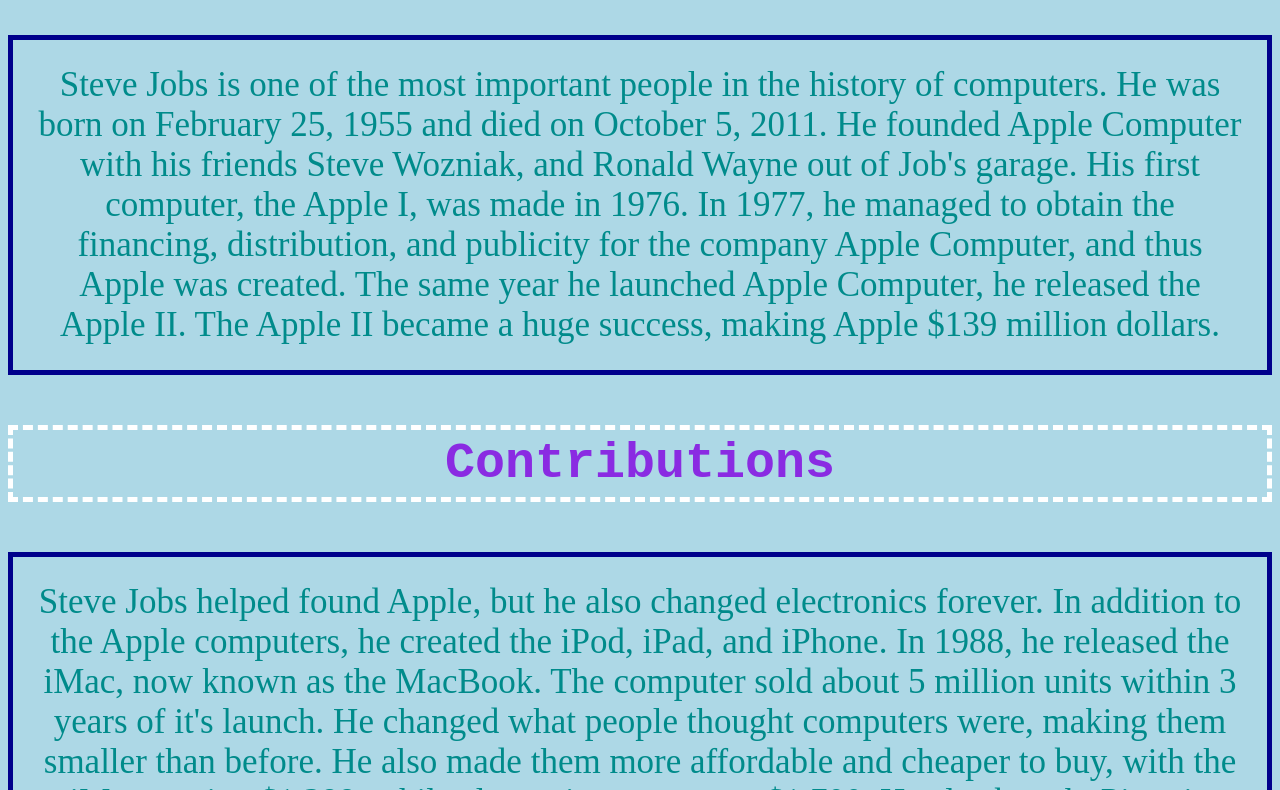
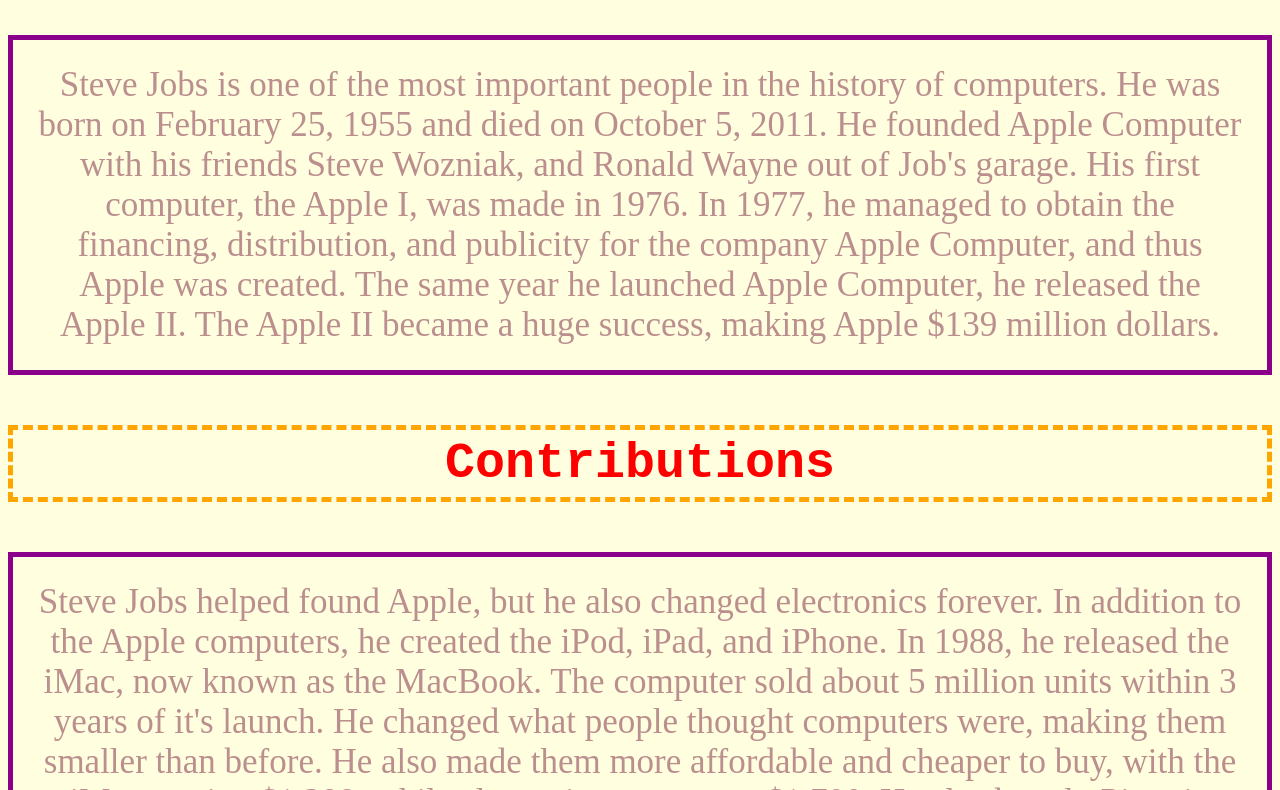
Before and after one commit to Mateo-Ugarte/Assignment-3-1, a plain HTML site: page index.html in a window 1280 px wide. Shown: the part 779-1569 px from the top of the page. Drawn offline with Linux system fonts and the light colour scheme.

Commit message:
Final Version

```diff
--- a/index.html
+++ b/index.html
@@ -11,7 +11,7 @@
   <meta name="keywords" content="HTML, CSS, JavaScript">
   <meta name="author" content="Mateo Ugarte">
   <meta name="viewport" content="width=device-width, initial-scale=1.0">
-  <body style="background-color:lightblue;">
+  <body style="background-color: lightyellow;">
     <h1 class="header">Steve Jobs</h1>
     <br>
     <img src="./Steven (1) (2).jpeg" alt="Steve Jobs" class= "center"/>
--- a/style.css
+++ b/style.css
@@ -7,13 +7,13 @@
 }
 
 .header {
-  color: blueviolet;
+  color: red;
   text-align: center;
   font-size: 50px;
   font-family: 'Courier New', Courier, monospace;
   border-style: dashed;
   border-width: 5px;
-  border-color: white;
+  border-color: orange;
   padding: 5px;
 }
 
@@ -26,11 +26,11 @@
 }
 
 .writing {
-  color: darkcyan;
+  color: rosybrown;
   text-align: center;
   font-size: 35px;
   border-style: solid;
   border-width: 5px;
-  border-color: darkblue;
+  border-color: darkmagenta;
   padding: 25px;
 }
```
